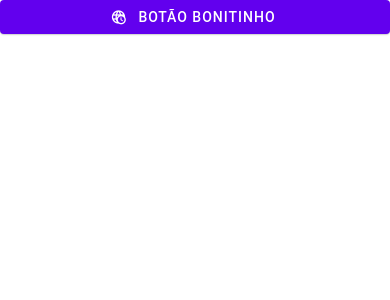
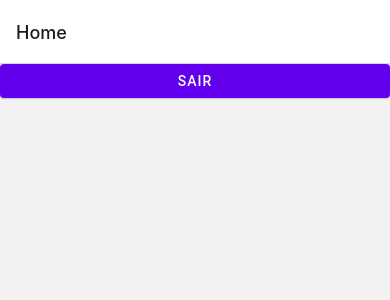
Before and after one commit to basegiojunior/aluguei, a React Native app: screen / in a window 390 px wide. Shown: the top 300 px of the page. Built offline with nearby package versions, Linux system fonts and the light colour scheme.

Commit message:
feat: add react navigation

```diff
--- a/package.json
+++ b/package.json
@@ -10,9 +10,14 @@
     "lint": "eslint . --ext .js,.jsx,.ts,.tsx"
   },
   "dependencies": {
+    "@react-navigation/core": "^6.2.1",
+    "@react-navigation/native": "^6.0.10",
+    "@react-navigation/native-stack": "^6.6.1",
     "react": "17.0.2",
     "react-native": "0.68.0",
     "react-native-paper": "^4.12.0",
+    "react-native-safe-area-context": "^4.2.4",
+    "react-native-screens": "^3.13.1",
     "react-native-vector-icons": "^9.1.0"
   },
   "devDependencies": {
@@ -29,6 +34,7 @@
     "eslint": "^7.32.0",
     "eslint-config-prettier": "^8.5.0",
     "eslint-plugin-simple-import-sort": "^7.0.0",
+    "eslint-plugin-sort-keys-fix": "^1.1.2",
     "jest": "^26.6.3",
     "metro-react-native-babel-preset": "^0.67.0",
     "react-test-renderer": "17.0.2",
--- a/src/App.tsx
+++ b/src/App.tsx
@@ -1,13 +1,16 @@
+import { NavigationContainer } from '@react-navigation/native';
 import React from 'react';
 import { Provider as PaperProvider } from 'react-native-paper';
 
-import Home from '@/pages/Home';
+import { MainRoute } from './routes/Routes';
 
 const App = () => {
   return (
-    <PaperProvider>
-      <Home />
-    </PaperProvider>
+    <NavigationContainer>
+      <PaperProvider>
+        <MainRoute />
+      </PaperProvider>
+    </NavigationContainer>
   );
 };
 
--- a/src/pages/Home/Home.tsx
+++ b/src/pages/Home/Home.tsx
@@ -2,13 +2,16 @@ import React from 'react';
 import { View } from 'react-native';
 import { Button } from 'react-native-paper';
 
-// import { Container } from './styles';
+import { useCustomNavigation } from '@/routes/Routes.hooks';
+import { RoutesList } from '@/routes/Routes.types';
 
 export const Home: React.FC = () => {
+  const { navigate } = useCustomNavigation();
+
   return (
     <View>
-      <Button icon="web-clock" mode="contained">
-        Botão Bonitinho
+      <Button mode="contained" onPress={() => navigate(RoutesList.Login)}>
+        Sair
       </Button>
     </View>
   );
--- /dev/null
+++ b/src/pages/Login/Login.tsx
@@ -0,0 +1,15 @@
+import React from 'react';
+import { Button } from 'react-native-paper';
+
+import { useCustomNavigation } from '@/routes/Routes.hooks';
+import { RoutesList } from '@/routes/Routes.types';
+
+export const Login: React.FC = () => {
+  const { navigate } = useCustomNavigation();
+
+  return (
+    <Button mode="contained" onPress={() => navigate(RoutesList.Home)}>
+      Login
+    </Button>
+  );
+};
--- /dev/null
+++ b/src/pages/Login/index.ts
@@ -0,0 +1 @@
+export { Login as default } from './Login';
--- /dev/null
+++ b/src/routes/Routes.hooks.tsx
@@ -0,0 +1,9 @@
+import { useNavigation } from '@react-navigation/native';
+
+import { MainNavigationProps } from '@/routes/Routes.types';
+
+export const useCustomNavigation = () => {
+  const navigation = useNavigation<MainNavigationProps>();
+
+  return navigation;
+};
--- /dev/null
+++ b/src/routes/Routes.tsx
@@ -0,0 +1,17 @@
+// import { NavigationProp } from '@react-navigation/core';
+import { createNativeStackNavigator } from '@react-navigation/native-stack';
+import React from 'react';
+
+import Home from '@/pages/Home';
+import Login from '@/pages/Login';
+
+const MainStack = createNativeStackNavigator();
+
+export const MainRoute = () => {
+  return (
+    <MainStack.Navigator>
+      <MainStack.Screen component={Home} name="Home" />
+      <MainStack.Screen component={Login} name="Login" />
+    </MainStack.Navigator>
+  );
+};
--- /dev/null
+++ b/src/routes/Routes.types.ts
@@ -0,0 +1,13 @@
+import { NativeStackNavigationProp } from '@react-navigation/native-stack';
+
+export enum RoutesList {
+  Home = 'Home',
+  Login = 'Login',
+}
+
+export type MainParamList = {
+  [RoutesList.Home]: undefined;
+  [RoutesList.Login]: undefined;
+};
+
+export type MainNavigationProps = NativeStackNavigationProp<MainParamList>;
```
Also changed, not shown: .eslintrc.js, 3 other files (tests, documents, lock files or other folders).
